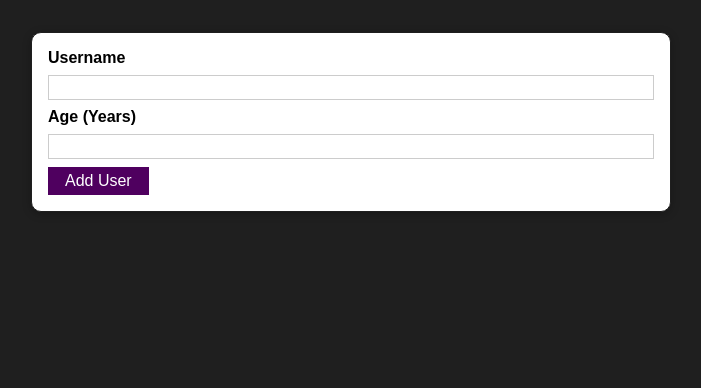
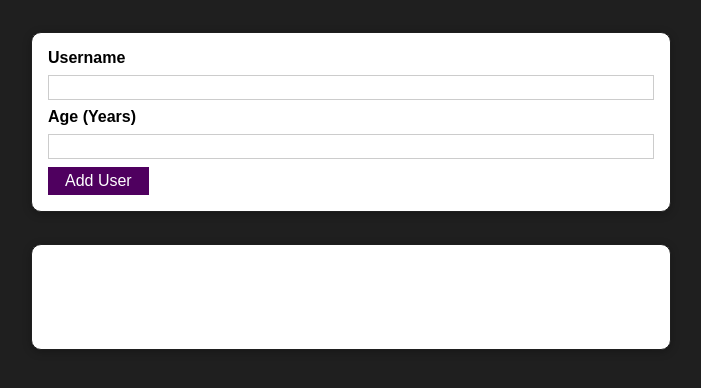
Before and after one commit to andre353/react-add-new-user, a React (Create React App) app: page / in a window 1280 px wide. Shown: the top 388 px of the page, without its empty margins (289-990 px from the left). Built offline with nearby package versions, Linux system fonts and the light colour scheme.

Commit message:
Add UsersList component and style it

```diff
--- a/src/App.js
+++ b/src/App.js
@@ -1,10 +1,21 @@
-import React from 'react';
+import React, {useState} from 'react';
 import AddUser from './Users/AddUser';
+import UsersList from './Users/UsersList';
 
 
 function App() {
+  const [usersList, setUsersList] = useState([]);
+
+  const addUserHandler = (uName, uAge) => {
+    setUsersList((prevUsersList) => {
+      return [...prevUsersList, {name: uName, age: uAge, id: Math.random().toString()}]
+    });
+  };
   return (
-    <AddUser />
+    <div>
+      <AddUser onAddUser={addUserHandler} />
+      <UsersList users={[]} />
+    </div>
   );
 }
 
--- a/src/Users/AddUser.js
+++ b/src/Users/AddUser.js
@@ -17,13 +17,13 @@
 
   const addUserHandler = (event) => {
     event.preventDefault();
-    if (usernameInput.trim().length === 0 || userageInput.length.trim() === 0) {
+    if (usernameInput.trim().length === 0 || userageInput.trim().length === 0) {
       return;
     }
     if (+userageInput < 1) { // as initially inputs data are strings
       return;
     }
-    console.log(usernameInput, userageInput);
+    props.onAddUser(usernameInput, userageInput);
     setUsernameInput('');
     setUserageInput('');
   };
--- /dev/null
+++ b/src/Users/UsersList.js
@@ -0,0 +1,19 @@
+import Card from "../UI/Card";
+import classes from './UsersList.module.css';
+
+const UsersList = (props) => {
+
+  return (
+    <Card className={classes.users}>
+      <ul>
+        {props.users.map(user => (
+          <li key={user.id}>
+            {user.name} ({user.age} year old)
+          </li>
+        ))}
+      </ul>
+    </Card>
+  );
+};
+
+export default UsersList;
--- /dev/null
+++ b/src/Users/UsersList.module.css
@@ -0,0 +1,16 @@
+.users {
+  margin: 2rem auto;
+  width: 90%;
+  max-width: 40rem;
+}
+
+.users ul {
+  list-style: none;
+  padding: 1rem;
+}
+
+.users li {
+  border: 1px solid #ccc;
+  margin: 0.5rem 0;
+  padding: 0.5rem;
+}
```
